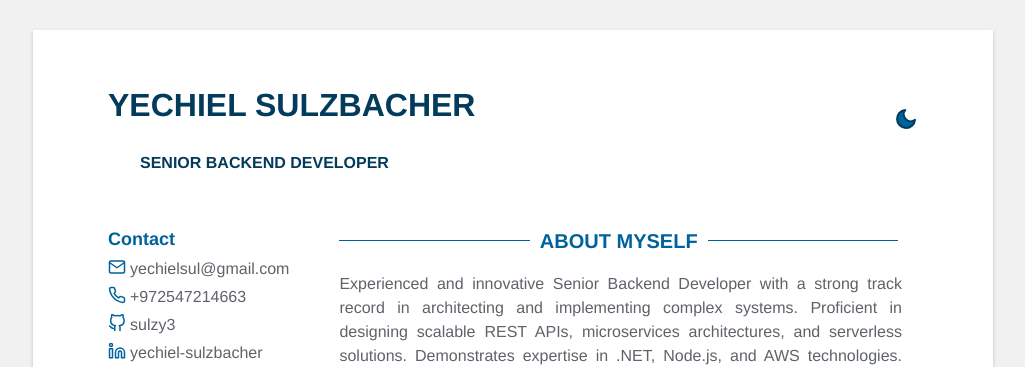
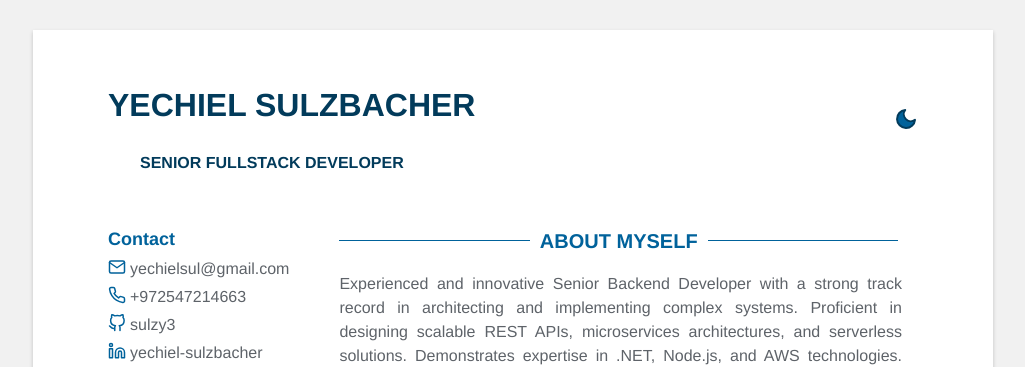
Before and after one commit to chaniheller97/my-cv, a Jekyll site: the page built from index.html, in a window 1280 px wide. Shown: the top 367 px of the page, without its empty margins (127-1152 px from the left). Built offline with Jekyll 4.4.1, drawn with Linux system fonts in a browser that asks for light colours.

Commit message:
Update data.yml

```diff
--- a/_data/data.yml
+++ b/_data/data.yml
@@ -1,5 +1,5 @@
 name: Yechiel Sulzbacher
-title: Senior Backend Developer
+title: Senior Fullstack Developer
 support_dark_mode: true
 
 # Sidebar
```
